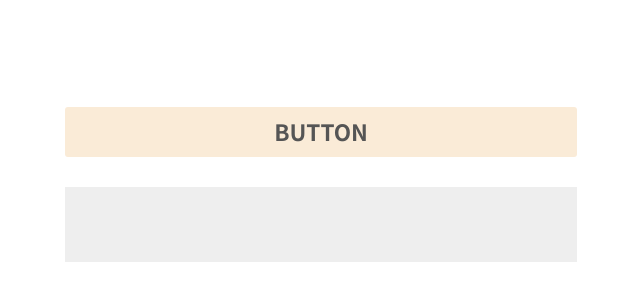
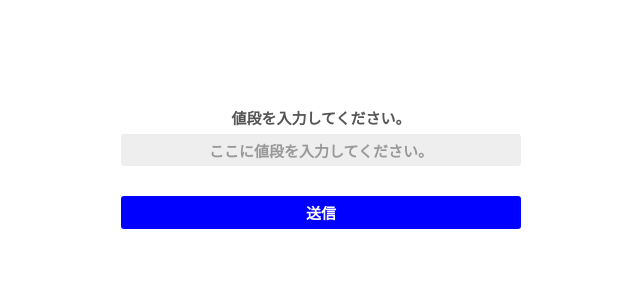
Before and after one commit to vivlio-kumihan/study-js, a plain HTML site: page index.html in a window 1280 px wide. Shown: the part 136-436 px from the top of the page, without its empty margins (319-959 px from the left). Drawn offline with Linux system fonts and the light colour scheme; a web font is replaced by a local one.

Commit message:
関数　値段を入力したら税込み価格が返ってくる。

```diff
--- a/assets/css/style.css
+++ b/assets/css/style.css
@@ -18,11 +18,38 @@ body {
   justify-content: center;
   align-items: center;
 
-  width: 40%;
+  width: 100%;
   height: 80vh;
   margin: 0 auto;
 }
 
+label {
+  font-size: 1rem;
+  color: #999;
+}
+
+input {
+  display: block;
+  width: 400px;
+  margin: .5rem 0 2rem;
+  padding: 0.5rem 0;
+  text-align: center;
+  font-size: 1rem;
+  background-color: #eee;
+  border-radius: 3px;
+  color: #555;
+}
+
+input::placeholder {
+  color: #999;
+}
+
+input[type="button"] {
+  color: #fff;
+  background-color: blue;
+}
+
+/*
 #button {
   display: flex;
   justify-content: center;
@@ -52,7 +79,7 @@ body {
   font-size: 2rem;
   background-color: #eee;
 }
-
+ */
 
 /* #box {
   display: flex;
--- a/assets/js/behavior.js
+++ b/assets/js/behavior.js
@@ -642,12 +642,28 @@
 // console.log(calTax(100))
 // document.getElementById("price").textContent = calTax(100)
 
-// その2
-// クリックしたら行動を起こす。
+// // その2
+// // クリックしたら行動を起こす。
+// const tax = 1.1
+// function calTax(price) {
+//   return Math.floor(price * tax)
+// }
+// document.getElementById("button").addEventListener("click", function () {
+//   document.getElementById("result").textContent = calTax(100)
+// });
+
+// その3
+// 入力したら結果をHTMLに返す。
 const tax = 1.1
 function calTax(price) {
   return Math.floor(price * tax)
 }
-document.getElementById("button").addEventListener("click", function () {
-  document.getElementById("result").textContent = calTax(100)
-});
+
+const showInput = () => {
+  // const inPut = ""
+  inPut = document.getElementById("in-put").value
+  priceOnTax = calTax(inPut)
+  stm = inPut + "円の税込み価格は、" + priceOnTax + "円です。"
+  // inPut = "消費税込の値段は、" + inPut + "円です。"
+  document.getElementById("out-put").textContent = stm
+}
--- a/index.html
+++ b/index.html
@@ -14,8 +14,14 @@
 <body>
   <div class="container">
     <!-- <div id="price"></div> -->
-    <a id="button" href="#">button</a>
-    <div id="result"></div>
+    <!-- <a id="button" href="#">button</a>
+    <div id="result"></div> -->
+    <h3>値段を入力してください。</h3>
+    <form action="#">
+      <input type="text" id="in-put" placeholder="ここに値段を入力してください。">
+      <input type="button" onclick="showInput()" value="送信">
+    </form>
+    <div id="out-put"></div>
     </div>
   </div>
 </body>
```
